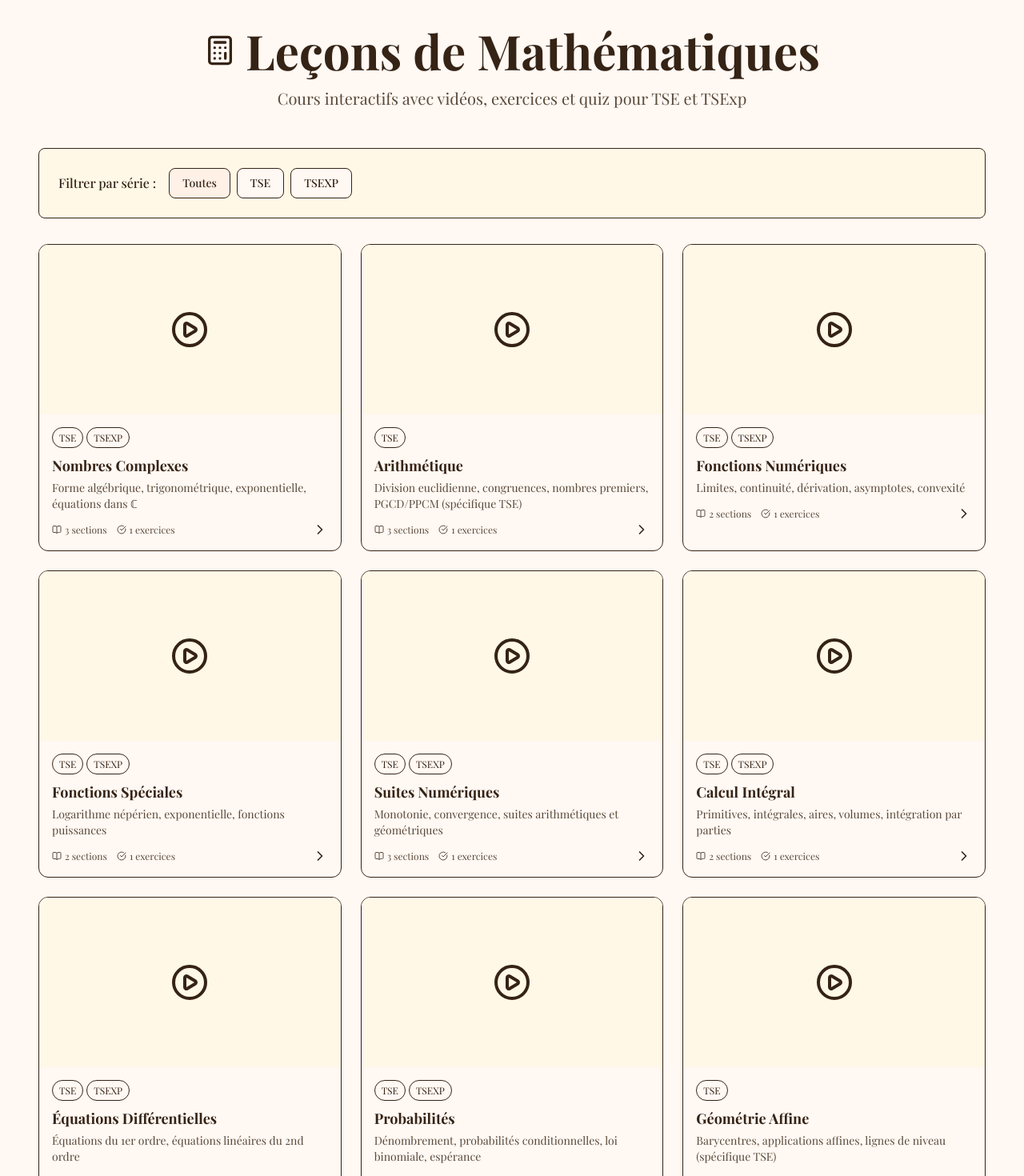
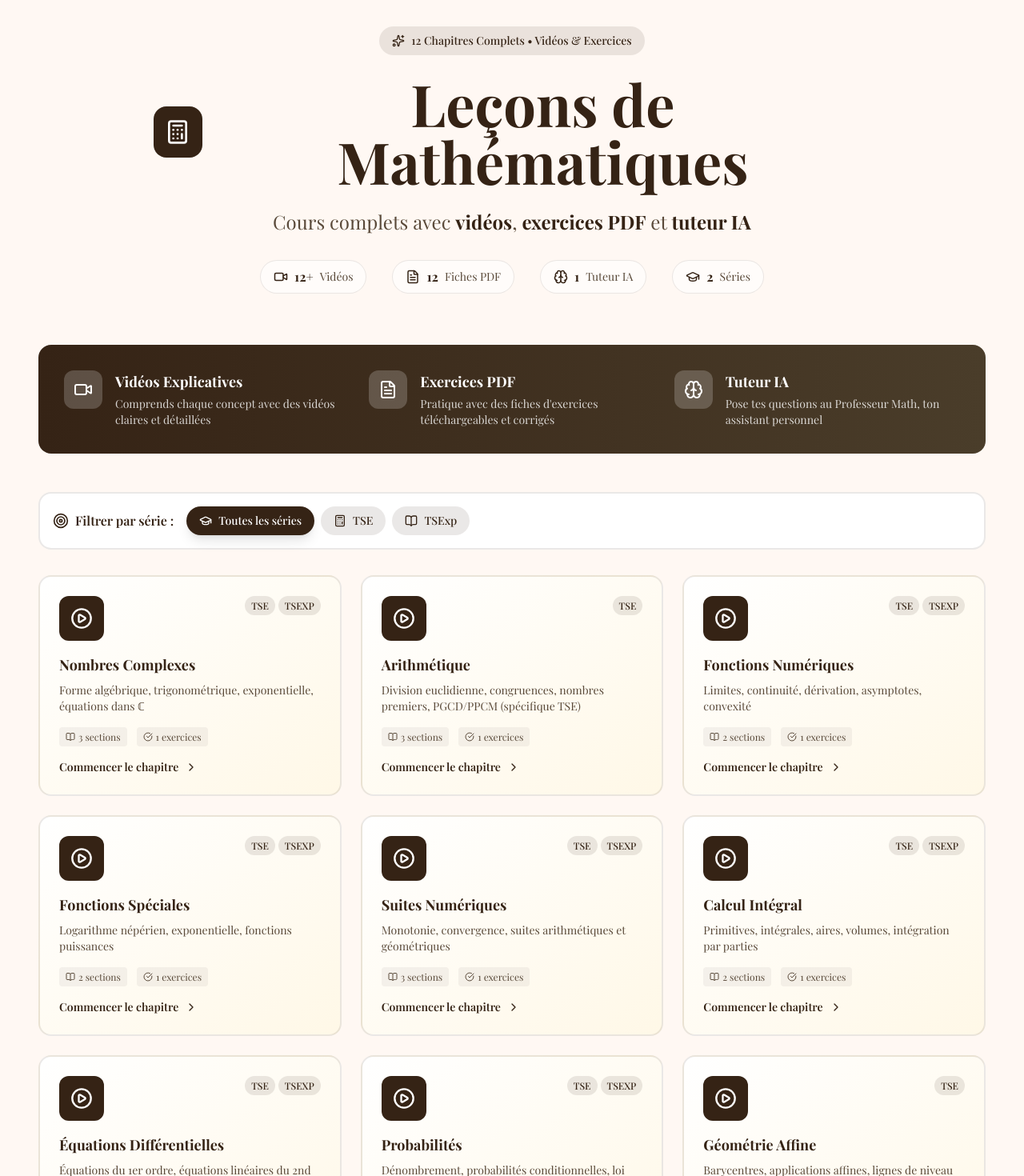
Before and after one commit to samuelmodebusinessman-droid/bacmali, a Next.js app: page /lecons/maths in a window 1280 px wide. Shown: the part 80-1550 px from the top of the page at 80% size. Built offline with nearby package versions, Linux system fonts and the light colour scheme.

Commit message:
Modernize lecons/maths page with hero, animations and modern design

```diff
--- a/app/lecons/maths/page.tsx
+++ b/app/lecons/maths/page.tsx
@@ -1,8 +1,9 @@
 'use client';
 
 import Link from 'next/link';
-import { Calculator, ArrowRight, BookOpen, PlayCircle, ChevronRight, CheckCircle } from 'lucide-react';
+import { Calculator, ArrowRight, BookOpen, PlayCircle, ChevronRight, CheckCircle, Sparkles, GraduationCap, Target, Video, FileText, Brain } from 'lucide-react';
 import { useState } from 'react';
+import { motion } from 'framer-motion';
 import { chapitres, type Serie } from './chapitre/data';
 
 type FilterSerie = Serie | 'all';
@@ -15,70 +16,204 @@ export default function LeconsMathsPage() {
     return chapitre.serie.includes(selectedSerie);
   });
 
+  const fadeInUp = {
+    initial: { opacity: 0, y: 30 },
+    animate: { opacity: 1, y: 0 },
+    transition: { duration: 0.6 }
+  };
+
+  const staggerContainer = {
+    animate: {
+      transition: {
+        staggerChildren: 0.1
+      }
+    }
+  };
+
   return (
-    <div className="py-12">
-      {/* Header */}
-      <div className="text-center mb-12">
-        <div className="flex items-center justify-center gap-3 mb-4">
-          <Calculator size={40} style={{ color: '#352315' }} />
-          <h1 className="text-5xl md:text-6xl font-bold" style={{ color: '#352315' }}>
+    <div className="py-8 md:py-12">
+      {/* Hero Section */}
+      <motion.section
+        className="relative mb-16"
+        initial={{ opacity: 0 }}
+        animate={{ opacity: 1 }}
+        transition={{ duration: 0.8 }}
+      >
+        {/* Background gradient */}
+        <div className="absolute inset-0 -z-10 overflow-hidden">
+          <div className="absolute top-0 left-1/3 w-96 h-96 bg-[#352315]/5 rounded-full blur-3xl" />
+          <div className="absolute bottom-0 right-1/3 w-96 h-96 bg-[#352315]/5 rounded-full blur-3xl" />
+        </div>
+
+        <div className="text-center max-w-4xl mx-auto">
+          {/* Badge */}
+          <motion.div
+            className="inline-flex items-center gap-2 px-4 py-2 rounded-full bg-[#352315]/10 mb-6"
+            initial={{ opacity: 0, scale: 0.9 }}
+            animate={{ opacity: 1, scale: 1 }}
+            transition={{ delay: 0.2 }}
+          >
+            <Sparkles size={16} className="text-[#352315]" />
+            <span className="text-sm font-medium text-[#352315]">12 Chapitres Complets • Vidéos & Exercices</span>
+          </motion.div>
+
+          {/* Title */}
+          <motion.div
+            className="flex items-center justify-center gap-4 mb-6"
+            initial={{ opacity: 0, y: 20 }}
+            animate={{ opacity: 1, y: 0 }}
+            transition={{ delay: 0.3 }}
+          >
+            <div className="w-16 h-16 rounded-2xl bg-[#352315] flex items-center justify-center">
+              <Calculator size={32} className="text-white" />
+            </div>
+            <h1 className="text-4xl md:text-6xl lg:text-7xl font-bold text-[#352315]">
               Leçons de Mathématiques
             </h1>
+          </motion.div>
+
+          {/* Subtitle */}
+          <motion.p
+            className="text-xl md:text-2xl max-w-2xl mx-auto mb-8 text-[#5a4a3a]"
+            initial={{ opacity: 0, y: 20 }}
+            animate={{ opacity: 1, y: 0 }}
+            transition={{ delay: 0.4 }}
+          >
+            Cours complets avec <span className="font-bold text-[#352315]">vidéos</span>, <span className="font-bold text-[#352315]">exercices PDF</span> et <span className="font-bold text-[#352315]">tuteur IA</span>
+          </motion.p>
+
+          {/* Stats */}
+          <motion.div
+            className="flex flex-wrap justify-center gap-4 md:gap-8"
+            initial={{ opacity: 0, y: 20 }}
+            animate={{ opacity: 1, y: 0 }}
+            transition={{ delay: 0.5 }}
+          >
+            {[
+              { icon: Video, value: '12+', label: 'Vidéos' },
+              { icon: FileText, value: '12', label: 'Fiches PDF' },
+              { icon: Brain, value: '1', label: 'Tuteur IA' },
+              { icon: GraduationCap, value: '2', label: 'Séries' },
+            ].map((stat, index) => (
+              <div key={index} className="flex items-center gap-2 px-4 py-2 rounded-full bg-white/60 border border-[#352315]/10">
+                <stat.icon size={18} className="text-[#352315]" />
+                <span className="font-bold text-[#352315]">{stat.value}</span>
+                <span className="text-sm text-[#5a4a3a]">{stat.label}</span>
               </div>
-        <p className="text-xl" style={{ color: '#5a4a3a' }}>
-          Cours interactifs avec vidéos, exercices et quiz pour TSE et TSExp
-        </p>
+            ))}
+          </motion.div>
         </div>
+      </motion.section>
+
+      {/* Features Banner */}
+      <motion.section
+        className="mb-12"
+        initial={{ opacity: 0, y: 30 }}
+        whileInView={{ opacity: 1, y: 0 }}
+        viewport={{ once: true }}
+        transition={{ duration: 0.6 }}
+      >
+        <div className="bg-gradient-to-r from-[#352315] to-[#4a3d2a] rounded-2xl p-6 md:p-8 text-white">
+          <div className="grid md:grid-cols-3 gap-6">
+            <div className="flex items-start gap-4">
+              <div className="w-12 h-12 rounded-xl bg-white/20 flex items-center justify-center flex-shrink-0">
+                <Video size={24} />
+              </div>
+              <div>
+                <h3 className="font-bold text-lg mb-1">Vidéos Explicatives</h3>
+                <p className="text-white/80 text-sm">Comprends chaque concept avec des vidéos claires et détaillées</p>
+              </div>
+            </div>
+            <div className="flex items-start gap-4">
+              <div className="w-12 h-12 rounded-xl bg-white/20 flex items-center justify-center flex-shrink-0">
+                <FileText size={24} />
+              </div>
+              <div>
+                <h3 className="font-bold text-lg mb-1">Exercices PDF</h3>
+                <p className="text-white/80 text-sm">Pratique avec des fiches d&apos;exercices téléchargeables et corrigés</p>
+              </div>
+            </div>
+            <div className="flex items-start gap-4">
+              <div className="w-12 h-12 rounded-xl bg-white/20 flex items-center justify-center flex-shrink-0">
+                <Brain size={24} />
+              </div>
+              <div>
+                <h3 className="font-bold text-lg mb-1">Tuteur IA</h3>
+                <p className="text-white/80 text-sm">Pose tes questions au Professeur Math, ton assistant personnel</p>
+              </div>
+            </div>
+          </div>
+        </div>
+      </motion.section>
 
       {/* Filters */}
-      <div className="border rounded-lg p-6 mb-8" style={{ borderColor: 'var(--card-border)', backgroundColor: 'var(--card-bg)' }}>
-        <div className="flex flex-wrap items-center gap-4">
-          <span className="font-medium" style={{ color: '#352315' }}>Filtrer par série :</span>
-          <div className="flex gap-2">
-            {(['all', 'tse', 'tsexp'] as const).map((serie) => (
+      <motion.section
+        className="mb-8"
+        initial={{ opacity: 0, y: 20 }}
+        whileInView={{ opacity: 1, y: 0 }}
+        viewport={{ once: true }}
+        transition={{ duration: 0.6 }}
+      >
+        <div className="flex flex-wrap items-center gap-4 p-4 rounded-2xl bg-white border-2 border-[#352315]/10">
+          <div className="flex items-center gap-2">
+            <Target size={20} className="text-[#352315]" />
+            <span className="font-semibold text-[#352315]">Filtrer par série :</span>
+          </div>
+          <div className="flex flex-wrap gap-2">
+            {([
+              { key: 'all', label: 'Toutes les séries', icon: GraduationCap },
+              { key: 'tse', label: 'TSE', icon: Calculator },
+              { key: 'tsexp', label: 'TSExp', icon: BookOpen }
+            ] as const).map((option) => (
               <button
-                key={serie}
-                onClick={() => setSelectedSerie(serie)}
-                className={`px-4 py-2 rounded-lg text-sm font-medium transition-colors border`}
-                style={{
-                  borderColor: 'var(--card-border)',
-                  backgroundColor: selectedSerie === serie ? '#FFF1E6' : 'var(--background)',
-                  color: '#352315'
-                }}
+                key={option.key}
+                onClick={() => setSelectedSerie(option.key)}
+                className={`flex items-center gap-2 px-4 py-2 rounded-full text-sm font-medium transition-all ${
+                  selectedSerie === option.key
+                    ? 'bg-[#352315] text-white shadow-lg'
+                    : 'bg-[#352315]/10 text-[#352315] hover:bg-[#352315]/20'
+                }`}
               >
-                {serie === 'all' ? 'Toutes' : serie.toUpperCase()}
+                <option.icon size={16} />
+                {option.label}
               </button>
             ))}
           </div>
         </div>
-      </div>
+      </motion.section>
 
       {/* Chapitres Grid */}
-      <div className="grid grid-cols-1 md:grid-cols-2 lg:grid-cols-3 gap-6 mb-12">
-        {filteredChapitres.map((chapitre) => (
+      <motion.section
+        className="mb-12"
+        variants={staggerContainer}
+        initial="initial"
+        whileInView="animate"
+        viewport={{ once: true }}
+      >
+        <div className="grid grid-cols-1 md:grid-cols-2 lg:grid-cols-3 gap-6">
+          {filteredChapitres.map((chapitre, index) => (
+            <motion.div key={chapitre.id} variants={fadeInUp}>
               <Link
-            key={chapitre.id}
                 href={`/lecons/maths/chapitre/${chapitre.slug}`}
-            className="border rounded-xl overflow-hidden cursor-pointer hover:shadow-lg transition-shadow block"
-            style={{ borderColor: 'var(--card-border)', backgroundColor: 'var(--background)' }}
+                className="group block h-full"
               >
-            {/* Preview */}
-            <div className="relative aspect-video flex items-center justify-center" style={{ backgroundColor: 'var(--card-bg)' }}>
+                <div className="h-full p-6 rounded-2xl bg-gradient-to-br from-white to-[#FFF8E7] border-2 border-[#352315]/10 hover:border-[#352315] transition-all hover:shadow-xl hover:-translate-y-1">
+                  {/* Icon & Series */}
+                  <div className="flex items-start justify-between mb-4">
+                    <div className={`w-14 h-14 rounded-xl flex items-center justify-center transition-transform group-hover:scale-110 ${
+                      chapitre.videoUrl ? 'bg-[#352315]' : 'bg-[#352315]/10'
+                    }`}>
                       {chapitre.videoUrl ? (
-                <PlayCircle size={48} style={{ color: '#352315' }} />
+                        <PlayCircle size={28} className="text-white" />
                       ) : (
-                <BookOpen size={48} style={{ color: '#352315' }} />
+                        <BookOpen size={28} className="text-[#352315]" />
                       )}
                     </div>
-
-            <div className="p-4">
-              <div className="flex items-start justify-between mb-2">
                     <div className="flex gap-1">
                       {chapitre.serie.map((s) => (
                         <span
                           key={s}
-                      className="text-xs px-2 py-1 rounded-full border"
-                      style={{ borderColor: 'var(--card-border)', color: '#352315' }}
+                          className="text-xs px-2 py-1 rounded-full bg-[#352315]/10 text-[#352315] font-medium"
                         >
                           {s.toUpperCase()}
                         </span>
@@ -86,42 +221,82 @@ export default function LeconsMathsPage() {
                     </div>
                   </div>
 
-              <h3 className="font-bold text-lg mb-1" style={{ color: '#352315' }}>
+                  {/* Content */}
+                  <h3 className="font-bold text-lg mb-2 text-[#352315] group-hover:text-[#4a3d2a] transition-colors">
                     {chapitre.titre}
                   </h3>
-              <p className="text-sm mb-3" style={{ color: '#5a4a3a' }}>
+                  <p className="text-sm text-[#5a4a3a] mb-4 line-clamp-2">
                     {chapitre.description}
                   </p>
 
-              <div className="flex items-center justify-between">
-                <div className="flex items-center gap-3 text-xs" style={{ color: '#5a4a3a' }}>
-                  <span className="flex items-center gap-1">
+                  {/* Features */}
+                  <div className="flex items-center gap-3 text-xs text-[#5a4a3a] mb-4">
+                    <span className="flex items-center gap-1 bg-[#352315]/5 px-2 py-1 rounded">
                       <BookOpen size={12} />
                       {chapitre.sections.length} sections
                     </span>
-                  <span className="flex items-center gap-1">
+                    <span className="flex items-center gap-1 bg-[#352315]/5 px-2 py-1 rounded">
                       <CheckCircle size={12} />
                       {chapitre.exercices.length} exercices
                     </span>
                   </div>
-                <ChevronRight size={20} style={{ color: '#352315' }} />
+
+                  {/* CTA */}
+                  <div className="flex items-center gap-2 text-[#352315] font-semibold text-sm">
+                    <span>Commencer le chapitre</span>
+                    <ChevronRight size={16} className="group-hover:translate-x-1 transition-transform" />
                   </div>
                 </div>
               </Link>
+            </motion.div>
           ))}
         </div>
 
-      {/* Navigation */}
-      <div className="text-center">
+        {filteredChapitres.length === 0 && (
+          <div className="text-center py-16">
+            <div className="text-6xl mb-4">📚</div>
+            <h3 className="text-xl font-bold text-[#352315] mb-2">Aucun chapitre trouvé</h3>
+            <p className="text-[#5a4a3a]">Sélectionne une autre série pour voir les chapitres disponibles</p>
+          </div>
+        )}
+      </motion.section>
+
+      {/* CTA Section */}
+      <motion.section
+        className="text-center"
+        initial={{ opacity: 0, y: 30 }}
+        whileInView={{ opacity: 1, y: 0 }}
+        viewport={{ once: true }}
+        transition={{ duration: 0.6 }}
+      >
+        <div className="bg-[#FFF8E7] rounded-2xl p-8 md:p-12 border-2 border-[#352315]/10">
+          <h2 className="text-2xl md:text-3xl font-bold mb-4 text-[#352315]">
+            Prêt à maîtriser les Mathématiques ?
+          </h2>
+          <p className="text-lg text-[#5a4a3a] mb-6 max-w-xl mx-auto">
+            Choisis un chapitre et commence ton apprentissage avec vidéos, exercices et quiz interactifs
+          </p>
+          <Link
+            href={filteredChapitres.length > 0 ? `/lecons/maths/chapitre/${filteredChapitres[0].slug}` : '/lecons/maths/chapitre/nombres-complexes'}
+            className="inline-flex items-center gap-2 px-8 py-4 bg-[#352315] text-white rounded-full font-bold text-lg hover:bg-[#4a3d2a] transition-all hover:scale-105 shadow-lg"
+          >
+            <PlayCircle size={20} />
+            Commencer le premier chapitre
+            <ChevronRight size={20} />
+          </Link>
+        </div>
+
+        {/* Back to Home */}
+        <div className="mt-8">
           <Link
             href="/"
-          className="inline-flex items-center gap-2 font-medium hover:opacity-80 transition-opacity"
-          style={{ color: '#352315' }}
+            className="inline-flex items-center gap-2 text-[#352315] font-medium hover:opacity-80 transition-opacity"
           >
             <ArrowRight className="rotate-180" size={20} />
-          Retour à l'accueil
+            Retour à l&apos;accueil
           </Link>
         </div>
+      </motion.section>
     </div>
   );
 }
```
Lines whose indentation alone changed are shown as unchanged.
